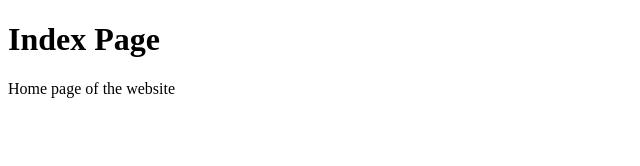
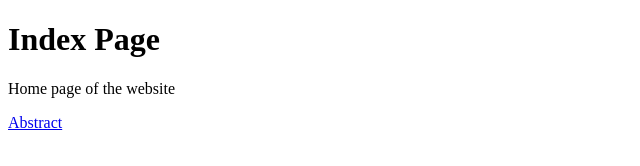
Before and after one commit to Aryan10/CloudX, a website: page views/index.html in a window 1280 px wide. Shown: the full height of the page, 0-640 px from the left. Drawn offline with Linux system fonts and the light colour scheme.

Commit message:
Update index.html

```diff
--- a/views/index.html
+++ b/views/index.html
@@ -9,5 +9,6 @@
 <body>
   <h1>Index Page</h1>
   <p>Home page of the website</p>
+  <a href="https://cloudexplorer.glitch.me/shared/abstract.pdf">Abstract</a>
 </body>
 </html>
```
Lines whose indentation alone changed are shown as unchanged.
